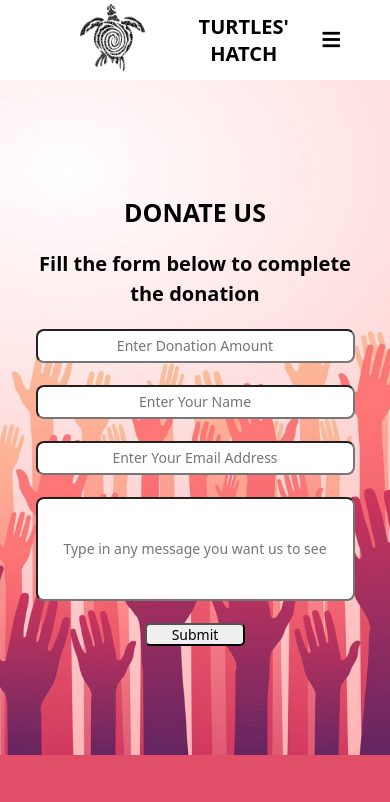
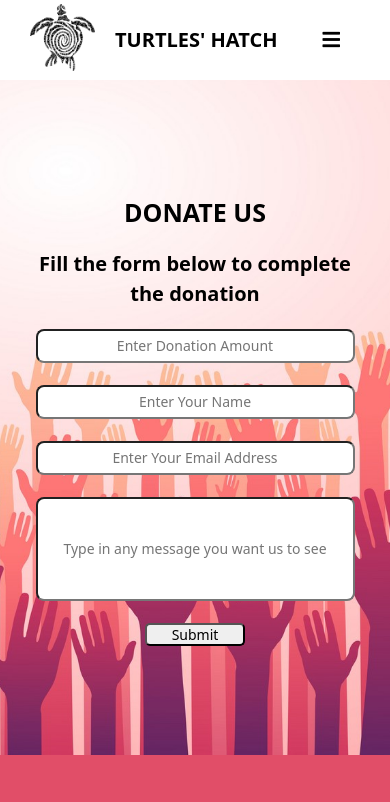
Before and after one commit to VidurangaLakshan/WDOS_Assignment, a plain HTML site: page html_pages/donate.html in a window 390 px wide. Shown: the top 802 px of the page. Drawn offline with Linux system fonts and the light colour scheme.

Commit message:
Add files via upload

```diff
--- a/styles/bentota.css
+++ b/styles/bentota.css
@@ -100,6 +100,31 @@ nav .mobile {
 
 /*responsive*/
 
+@media  screen and (max-width:455px) {
+
+    nav {
+        padding: 0px 50px 0px 50px;
+    }
+}
+
+@media  screen and (max-width:402px) {
+
+    nav {
+        padding: 0px 50px 0px 30px;
+    }
+}
+
+@media  screen and (max-width:345px) {
+
+    nav {
+        padding: 0px 50px 0px 30px;
+    }
+
+    nav img {
+        padding-right: 12px;
+    }
+}
+
 @media (max-width:1370px) {
 
     nav .menubar i{
@@ -130,7 +155,7 @@ nav .mobile {
 
 
     nav ul li {
-        margin: 10px 0;
+        margin: 1px 0;
     }
 
     nav li a{
--- a/styles/categories.css
+++ b/styles/categories.css
@@ -97,8 +97,33 @@ nav .mobile {
     display: none;
 }
 
-
-/*responsive*/
+/* responsive for mobile and tablet */
+
+@media  screen and (max-width:455px) {
+
+    nav {
+        padding: 0px 50px 0px 50px;
+    }
+}
+
+@media  screen and (max-width:402px) {
+
+    nav {
+        padding: 0px 50px 0px 30px;
+    }
+}
+
+@media  screen and (max-width:345px) {
+
+    nav {
+        padding: 0px 50px 0px 30px;
+    }
+
+    nav img {
+        padding-right: 12px;
+    }
+}
+
 
 @media (max-width:1370px) {
 
@@ -130,7 +155,7 @@ nav .mobile {
 
 
     nav ul li {
-        margin: 10px 0;
+        margin: 1px 0;
     }
 
     nav li a{
--- a/styles/contact.css
+++ b/styles/contact.css
@@ -101,6 +101,31 @@ nav .mobile {
 
 /* responsive */
 
+@media  screen and (max-width:455px) {
+
+    nav {
+        padding: 0px 50px 0px 50px;
+    }
+}
+
+@media  screen and (max-width:402px) {
+
+    nav {
+        padding: 0px 50px 0px 30px;
+    }
+}
+
+@media  screen and (max-width:345px) {
+
+    nav {
+        padding: 0px 50px 0px 30px;
+    }
+
+    nav img {
+        padding-right: 12px;
+    }
+}
+
 @media (max-width:1370px) {
 
     nav .menubar i{
@@ -131,7 +156,7 @@ nav .mobile {
 
 
     nav ul li {
-        margin: 10px 0;
+        margin: 1px 0;
     }
 
     nav li a{
--- a/styles/donate.css
+++ b/styles/donate.css
@@ -101,6 +101,31 @@ nav .mobile {
 
 /* responsive for mobile and tablets */
 
+@media  screen and (max-width:455px) {
+
+    nav {
+        padding: 0px 50px 0px 50px;
+    }
+}
+
+@media  screen and (max-width:402px) {
+
+    nav {
+        padding: 0px 50px 0px 30px;
+    }
+}
+
+@media  screen and (max-width:345px) {
+
+    nav {
+        padding: 0px 50px 0px 30px;
+    }
+
+    nav img {
+        padding-right: 12px;
+    }
+}
+
 @media (max-width:1370px) {
 
     nav .menubar i{
@@ -131,7 +156,7 @@ nav .mobile {
 
 
     nav ul li {
-        margin: 10px 0;
+        margin: 1px 0;
     }
 
     nav li a{
--- a/styles/hikkaduwa.css
+++ b/styles/hikkaduwa.css
@@ -98,8 +98,33 @@ nav .mobile {
     display: none;
 }
 
+/* responsive for mobile and tablet */
 
-/* responsive for mobile and tablets */
+@media  screen and (max-width:455px) {
+
+    nav {
+        padding: 0px 50px 0px 50px;
+    }
+}
+
+@media  screen and (max-width:402px) {
+
+    nav {
+        padding: 0px 50px 0px 30px;
+    }
+}
+
+@media  screen and (max-width:345px) {
+
+    nav {
+        padding: 0px 50px 0px 30px;
+    }
+
+    nav img {
+        padding-right: 12px;
+    }
+}
+
 
 @media (max-width:1370px) {
 
@@ -131,7 +156,7 @@ nav .mobile {
 
 
     nav ul li {
-        margin: 10px 0;
+        margin: 1px 0;
     }
 
     nav li a{
--- a/styles/kosgoda.css
+++ b/styles/kosgoda.css
@@ -97,8 +97,33 @@ nav .mobile {
     display: none;
 }
 
+/* responsive for mobile and tablet */
 
-/* responsive for mobile and tablets */
+@media  screen and (max-width:455px) {
+
+    nav {
+        padding: 0px 50px 0px 50px;
+    }
+}
+
+@media  screen and (max-width:402px) {
+
+    nav {
+        padding: 0px 50px 0px 30px;
+    }
+}
+
+@media  screen and (max-width:345px) {
+
+    nav {
+        padding: 0px 50px 0px 30px;
+    }
+
+    nav img {
+        padding-right: 12px;
+    }
+}
+
 
 @media (max-width:1370px) {
 
@@ -130,7 +155,7 @@ nav .mobile {
 
 
     nav ul li {
-        margin: 10px 0;
+        margin: 1px 0;
     }
 
     nav li a{
--- a/styles/threats.css
+++ b/styles/threats.css
@@ -101,6 +101,32 @@ nav .mobile {
 
 /* responsive for mobile and tablets */
 
+@media  screen and (max-width:455px) {
+
+    nav {
+        padding: 0px 50px 0px 50px;
+    }
+}
+
+@media  screen and (max-width:402px) {
+
+    nav {
+        padding: 0px 50px 0px 30px;
+    }
+}
+
+@media  screen and (max-width:345px) {
+
+    nav {
+        padding: 0px 50px 0px 30px;
+    }
+
+    nav img {
+        padding-right: 12px;
+    }
+}
+
+
 @media (max-width:1370px) {
 
     nav .menubar i{
@@ -131,7 +157,7 @@ nav .mobile {
 
 
     nav ul li {
-        margin: 10px 0;
+        margin: 1px 0;
     }
 
     nav li a{
```
Also changed, not shown: styles/style.css (+13 -9 lines).
